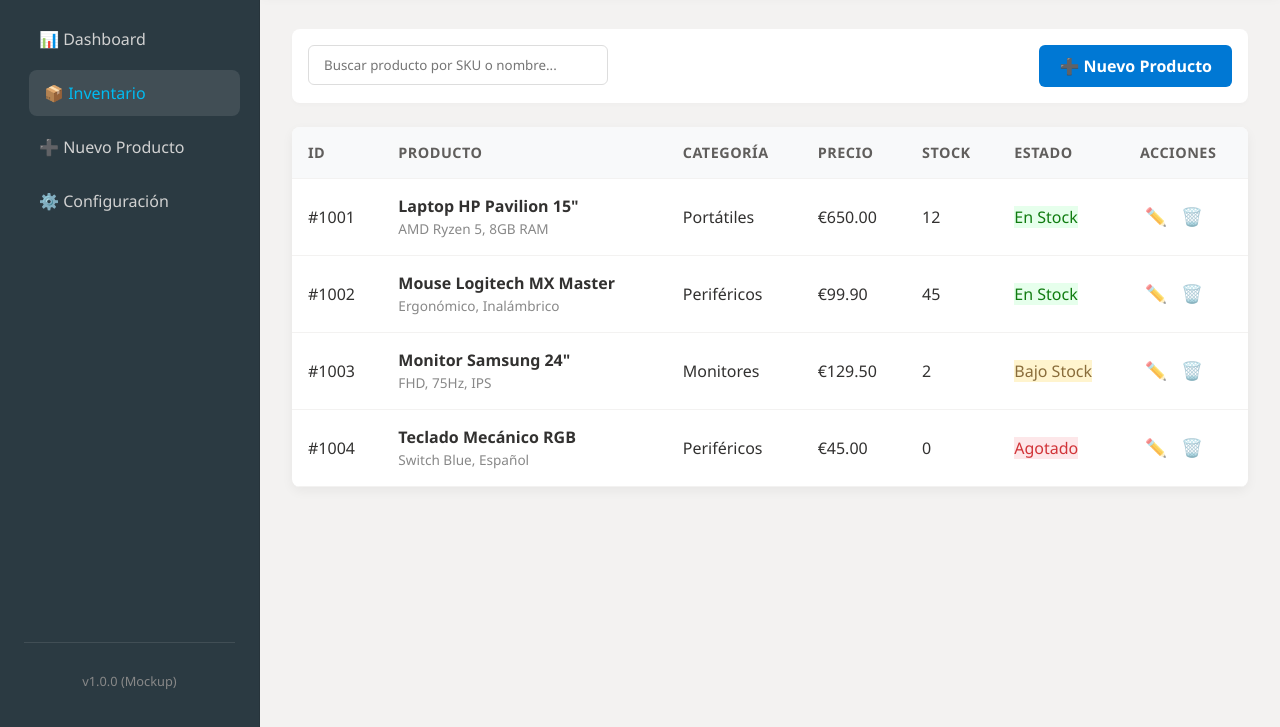
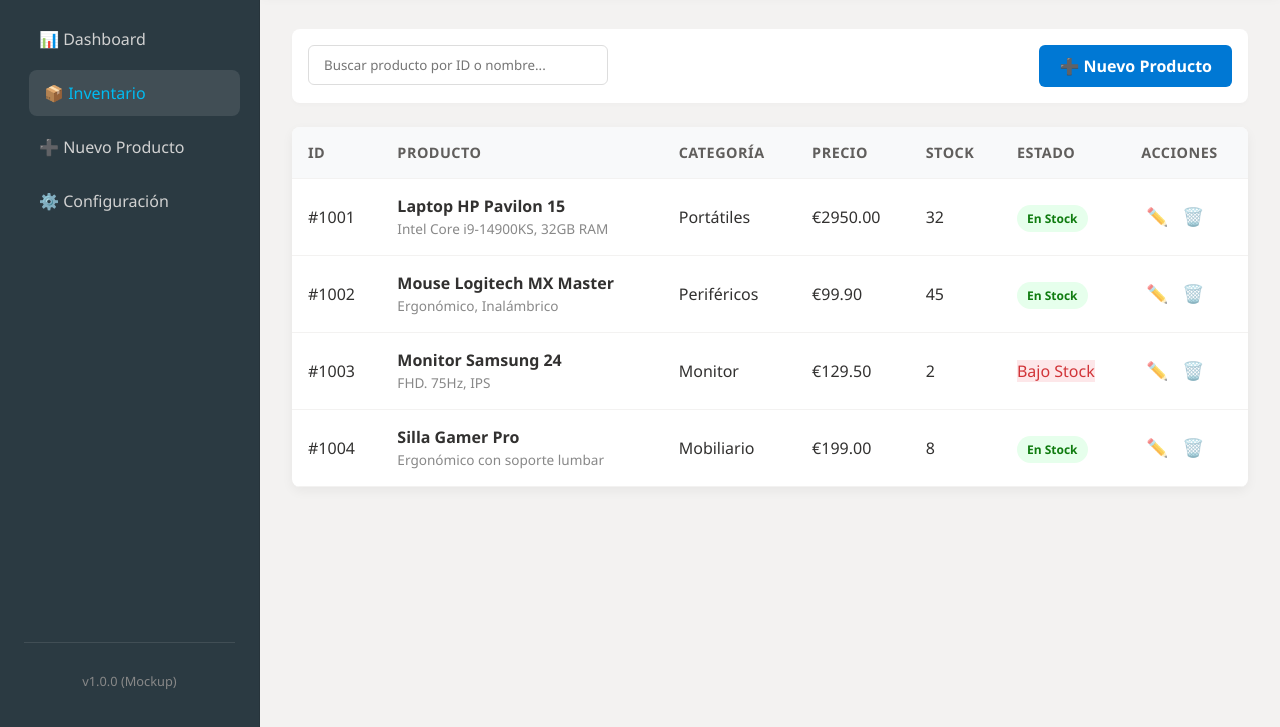
Before and after one commit to RealFenix225/TechStore-Web-Frontend, a plain HTML site: page dashboard.html in a window 1280 px wide. Shown: the part 73-800 px from the top of the page. Drawn offline with Linux system fonts and the light colour scheme.

Commit message:
feat: implement dynamic inventory logic and product form simulation

```diff
--- a/assets/js/main.js
+++ b/assets/js/main.js
@@ -0,0 +1,132 @@
+/*===================================================
+BASE DE DATOS SIMULADA (Array de objetos) 04/02)
+=====================================================
+ */
+const productsDB= [
+  {
+    id:"#1001",
+    name: "Laptop HP Pavilon 15",
+    desc: "Intel Core i9‑14900KS, 32GB RAM",
+    category: "Portátiles",
+    price: 2950.00,
+    stock: 32
+  },
+  {
+    id: "#1002",
+    name: "Mouse Logitech MX Master",
+    desc: "Ergonómico, Inalámbrico",
+    category: "Periféricos",
+    price: 99.90,
+    stock: 45
+  },
+  {
+    id: "#1003",
+    name: "Monitor Samsung 24",
+    desc: "FHD. 75Hz, IPS",
+    category: "Monitor",
+    price: 129.50,
+    stock: 2
+  },
+  {
+    id: "#1004",
+    name: "Silla Gamer Pro",
+    desc: "Ergonómico con soporte lumbar",
+    category: "Mobiliario",
+    price: 199.00,
+    stock: 8
+  }
+];
+
+/*================================================================
+LÓGICA DEL INVENTARIO (Esto solo se ejecuta en inventario
+==================================================================
+ */
+
+const tableBody = document.getElementById('inventoryTableBody');
+const searchInput = document.getElementById('searchInput');
+
+//Verifica si estamos en la página del inventario. Esto evita errores en otras páginas.
+if(tableBody){
+
+  //1. Función para pintar la tabla
+  function renderTable(data){
+    tableBody.innerHTML =''; //Limpia la tabla actual
+    data.forEach(product => {
+      //Lógica de Estado (Badge) según stock
+      let statusBadge ='<span class="bagde badge-success">En Stock</span>';
+      if(product.stock === 0){
+        statusBadge = '<span class="badge badge-danger">Agotado</span>';
+      }else if (product.stock < 5){
+        statusBadge = '<span class="badge badge-danger">Bajo Stock</span>';
+      }
+
+      //Fila HTML
+      const row = `
+                <tr>
+                    <td>${product.id}</td>
+                    <td>
+                        <strong>${product.name}</strong><br>
+                        <span class="text-muted">${product.desc}</span>
+                    </td>
+                    <td>${product.category}</td>
+                    <td>€${product.price.toFixed(2)}</td>
+                    <td>${product.stock}</td>
+                    <td>${statusBadge}</td>
+                    <td>
+                        <button class="btn-icon" title="Editar">✏️</button>
+                        <button class="btn-icon delete" title="Eliminar">🗑️</button>
+                    </td>
+                </tr>
+            `;
+      tableBody.innerHTML += row; // Añadir fila al cuerpo de la tabla
+    });
+  }
+
+  //2. Cargar tabla inicial
+  renderTable(productsDB);
+
+  //3. Lógica del Buscador (Filtrando en tiempo real)
+  searchInput.addEventListener('keyup', (e)=>{
+    const term = e.target.value.toLowerCase();
+
+    //Filtrar el array 'productsDB'
+    const filteredProducts = productsDB.filter(product =>
+    product.name.toLowerCase().includes(term) ||
+    product.category.toLowerCase().includes(term) ||
+    product.id.toLowerCase().includes(term));
+
+    //Esto pinta nuevamente la tabla con los datos filtrados
+    renderTable(filteredProducts);
+  });
+}
+
+/*
+==========================================================
+LÓGICA DE GESTIÓN (Solo se ejecuta en gestion.html
+==========================================================
+ */
+const productForm = document.getElementById('productForm');
+
+if(productForm){
+  productForm.addEventListener('submit', (e) => {
+    e.preventDefault(); //Evita que la página se recargue
+
+    //1. Capturar los valores de los inputs
+    const formData = new FormData(productForm);
+    const newProduct = {
+      name: formData.get('nombre'),
+      sku: formData.get('sku'),
+      price:formData.get('precio'),
+      stock: formData.get('stock')
+      };
+
+    //2. Esto simula la respuesta del servidor
+    console.log("Enviando datos a TechStore Enterprise API...", newProduct);
+
+// 3. Feedback visual al usuario
+    alert(`✅ ¡Éxito!\nEl producto "${newProduct.name}" ha sido registrado en el sistema.`);
+
+    // Redirigir al inventario para ver la "actualización"
+    window.location.href = 'dashboard.html';
+  })
+}
--- a/dashboard.html
+++ b/dashboard.html
@@ -42,9 +42,10 @@
 
     <main class="page-content">
 
+      <!--Buscar por nombre o ID e el buscador -->
       <div class="actions-bar">
         <div class="search-box">
-          <input type="text" placeholder="Buscar producto por SKU o nombre..." class="form-control">
+          <input type="text" id="searchInput" placeholder="Buscar producto por ID o nombre..." class="form-control">
         </div>
         <a href="gestion.html" class="btn btn-primary">➕ Nuevo Producto</a>
       </div>
@@ -62,55 +63,8 @@
             <th>Acciones</th>
           </tr>
           </thead>
-          <tbody>
-          <tr>
-            <td>#1001</td>
-            <td><strong>Laptop HP Pavilion 15"</strong><br><span class="text-muted">AMD Ryzen 5, 8GB RAM</span></td>
-            <td>Portátiles</td>
-            <td>€650.00</td>
-            <td>12</td>
-            <td><span class="badge badge-success">En Stock</span></td>
-            <td>
-              <button class="btn-icon">✏️</button>
-              <button class="btn-icon delete">🗑️</button>
-            </td>
-          </tr>
-          <tr>
-            <td>#1002</td>
-            <td><strong>Mouse Logitech MX Master</strong><br><span class="text-muted">Ergonómico, Inalámbrico</span></td>
-            <td>Periféricos</td>
-            <td>€99.90</td>
-            <td>45</td>
-            <td><span class="badge badge-success">En Stock</span></td>
-            <td>
-              <button class="btn-icon">✏️</button>
-              <button class="btn-icon delete">🗑️</button>
-            </td>
-          </tr>
-          <tr>
-            <td>#1003</td>
-            <td><strong>Monitor Samsung 24"</strong><br><span class="text-muted">FHD, 75Hz, IPS</span></td>
-            <td>Monitores</td>
-            <td>€129.50</td>
-            <td>2</td>
-            <td><span class="badge badge-warning">Bajo Stock</span></td>
-            <td>
-              <button class="btn-icon">✏️</button>
-              <button class="btn-icon delete">🗑️</button>
-            </td>
-          </tr>
-          <tr>
-            <td>#1004</td>
-            <td><strong>Teclado Mecánico RGB</strong><br><span class="text-muted">Switch Blue, Español</span></td>
-            <td>Periféricos</td>
-            <td>€45.00</td>
-            <td>0</td>
-            <td><span class="badge badge-danger">Agotado</span></td>
-            <td>
-              <button class="btn-icon">✏️</button>
-              <button class="btn-icon delete">🗑️</button>
-            </td>
-          </tr>
+
+          <tbody id="inventoryTableBody">
           </tbody>
         </table>
       </div>
```
Also changed, not shown: gestion.html (+1 -6 lines).
